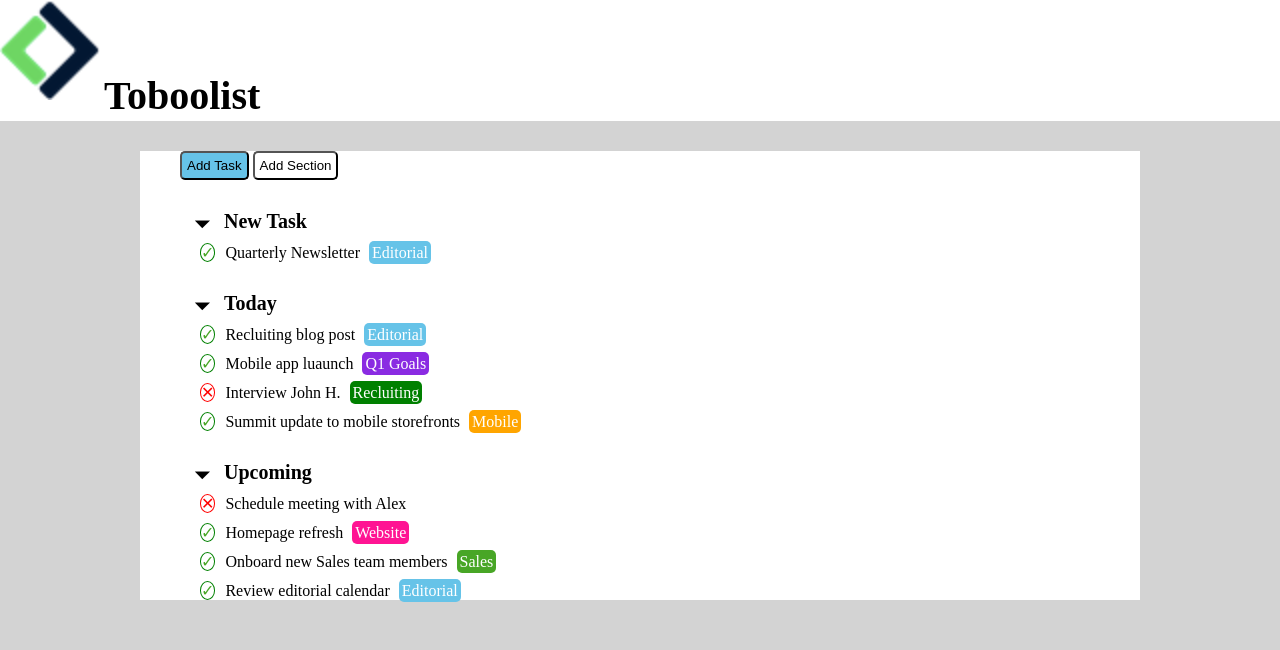
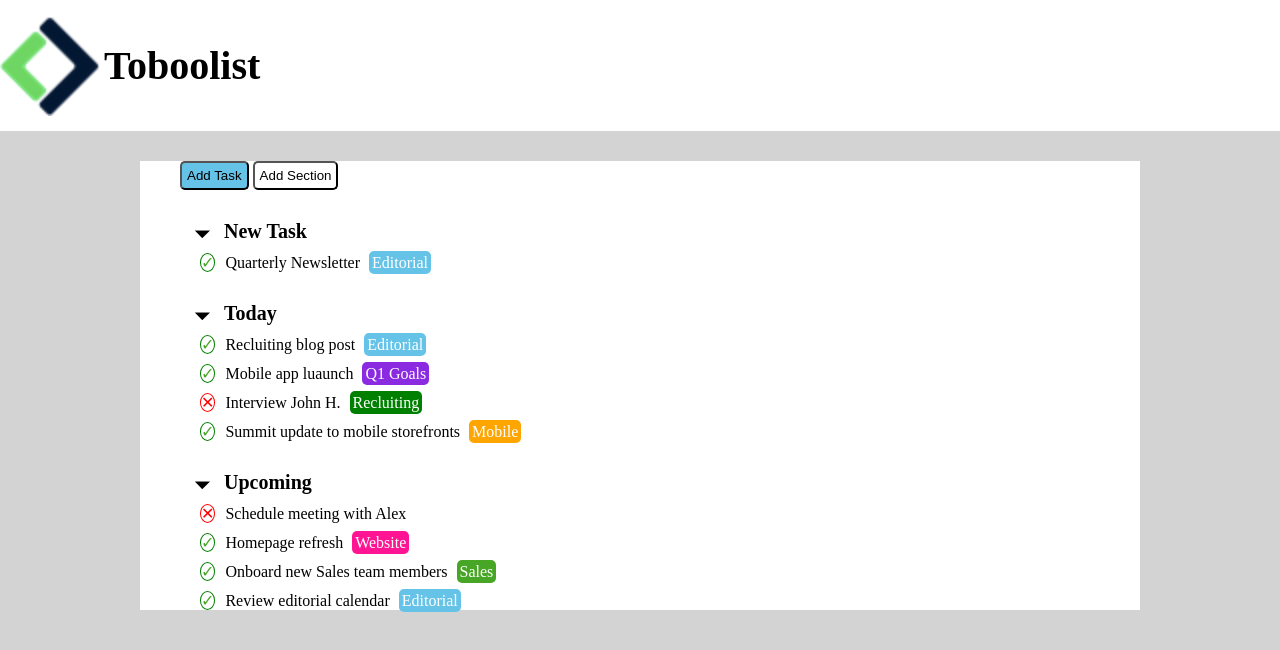
Before and after one commit to FrancescoGiommi/html-css-toboolist, a plain HTML site: page index.html in a window 1280 px wide. Drawn offline with Linux system fonts and the light colour scheme.

Commit message:
Add fix title

```diff
--- a/css/style.css
+++ b/css/style.css
@@ -12,8 +12,8 @@
 
   header{
     background-color: white;
-    vertical-align: middle;
-    line-height: 50px;
+
+    line-height: 130px;
   }
 
 /* # UTILS */
@@ -34,6 +34,7 @@
 
   .logo{
     height: 100px;
+    vertical-align: middle;
   }
 
 
```
